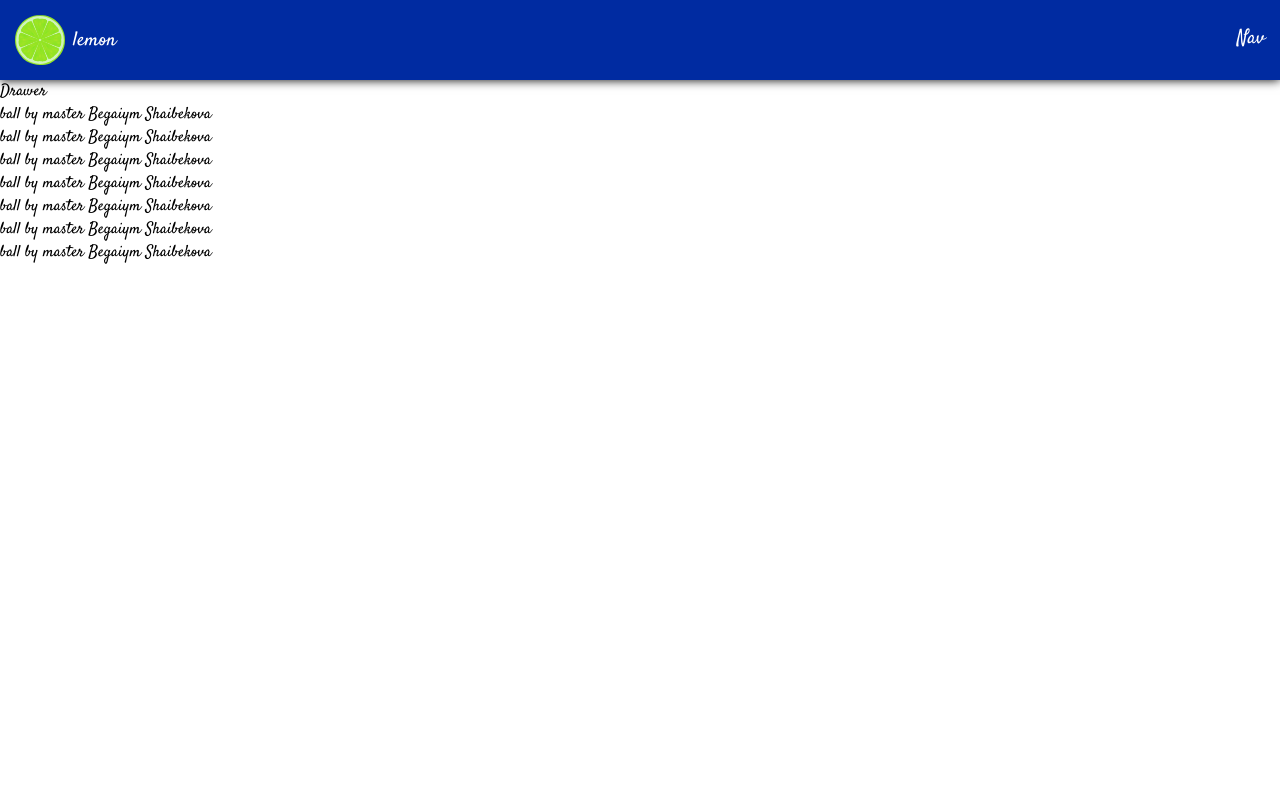
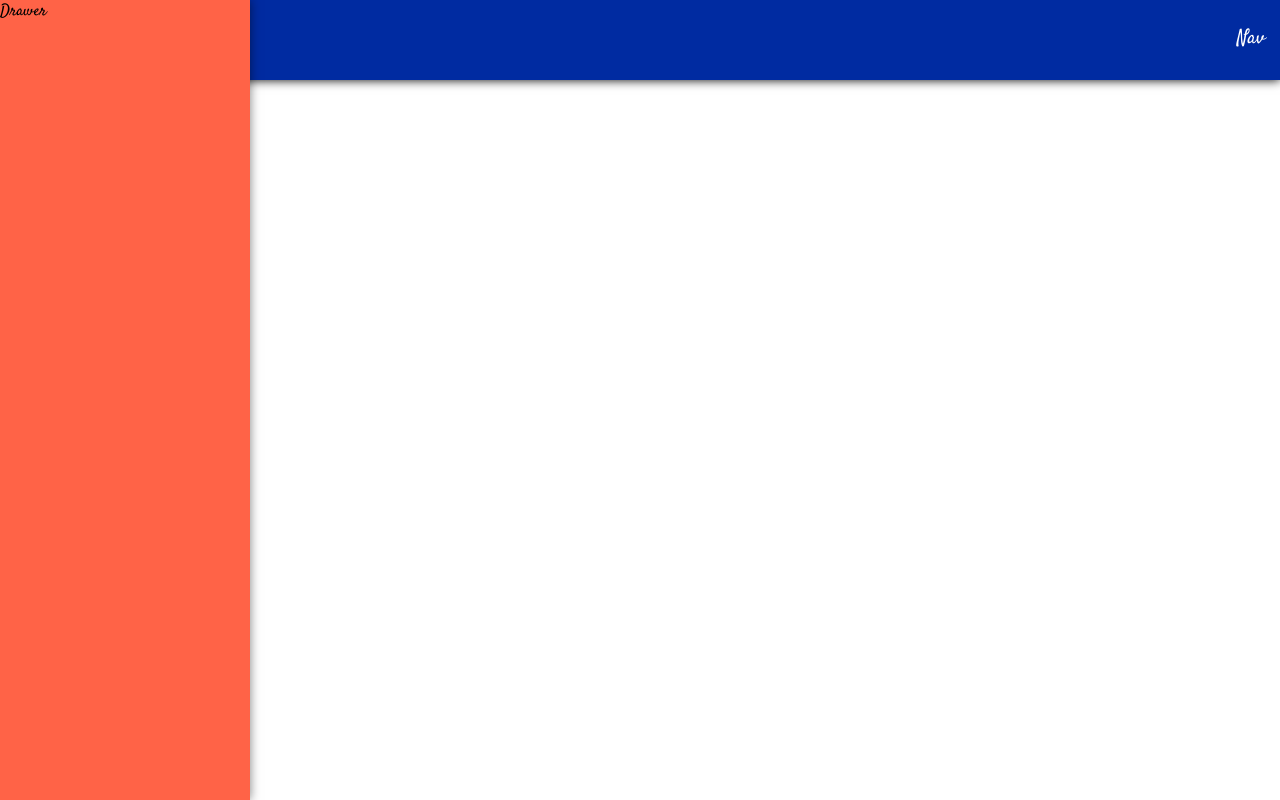
Before and after one commit to Aimarall/builder, a React (Create React App) app: page / in a window 1280 px wide. Built offline with nearby package versions, Linux system fonts and the light colour scheme.

Commit message:
added class to div

```diff
--- a/src/components/Layout/Drawer/Drawer.js
+++ b/src/components/Layout/Drawer/Drawer.js
@@ -3,7 +3,9 @@ import classes from "./Drawer.module.css";
 const Drawer = () => {
     return (
         <div className={classes.Drawer}>
-            Drawer
+            <div className={classes.content}>
+                Drawer
+            </div>
         </div>
     );
 }
--- a/src/components/Layout/Drawer/Drawer.module.css
+++ b/src/components/Layout/Drawer/Drawer.module.css
@@ -0,0 +1,15 @@
+.Drawer .content {
+    background-color: tomato;
+    width: 250px;
+    height: 100%;
+    position: fixed;
+    top: 0;
+    left: 0;
+    box-shadow: 0 0 10px rgba(0, 0, 0, .5);
+}
+.open {
+    transform: translateX(0);
+}
+.closed {
+    transform: translateX(-260px);
+}
```
